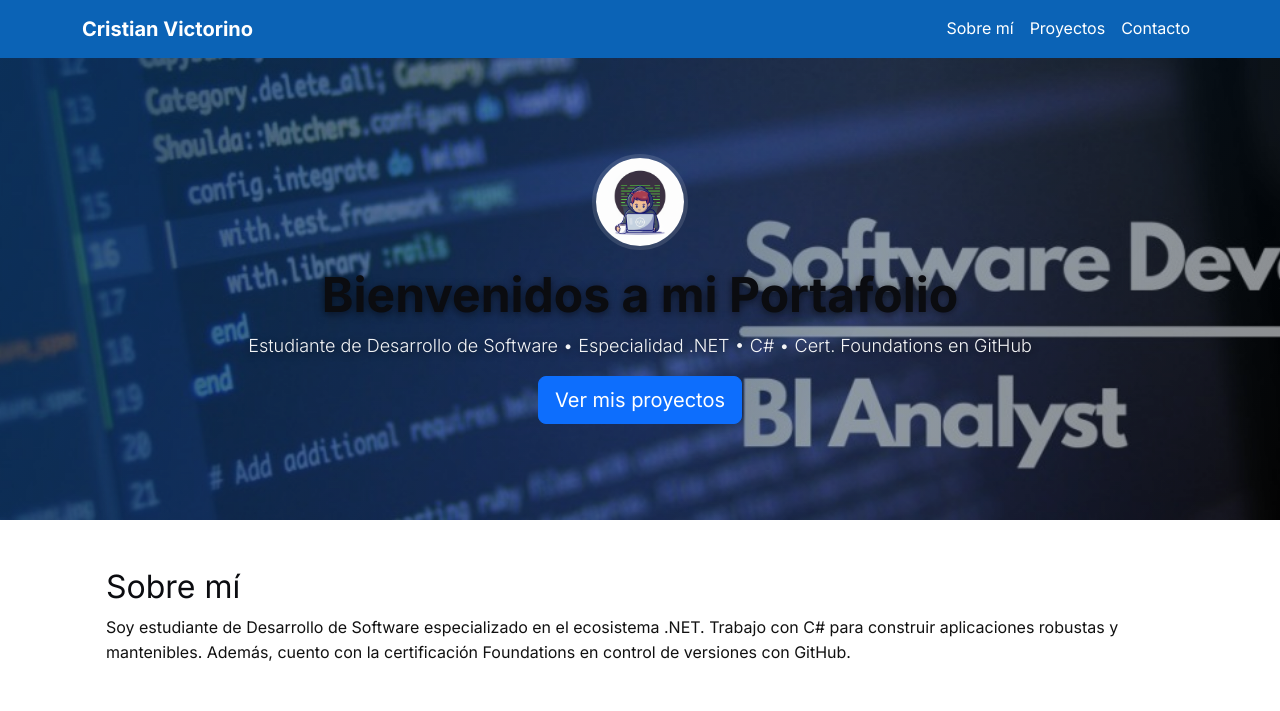
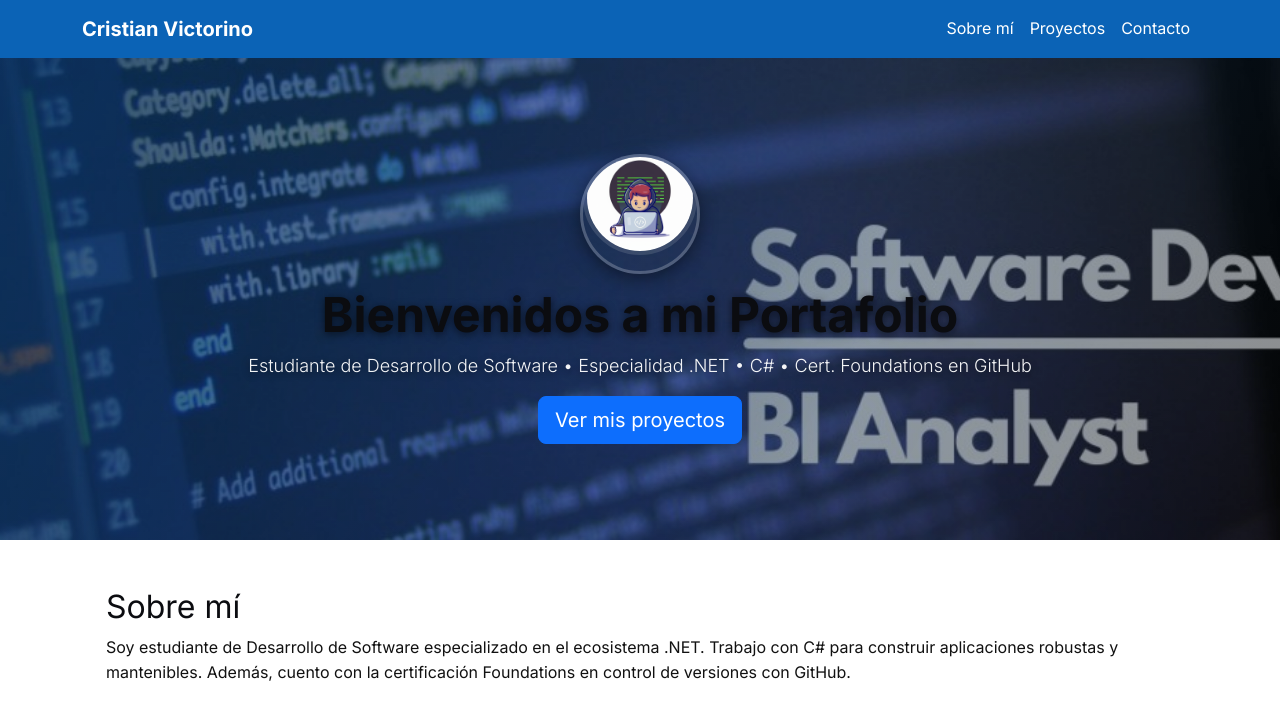
Before and after one commit to Crissv4/Cristian-Portafolio, a plain HTML site: page index.html in a window 1280 px wide. Shown: the top 711 px of the page. Drawn offline with nearby package versions, Linux system fonts and the light colour scheme.

Commit message:
Add avatar styles for hero section
Added styles for centered avatar within a circular container.

```diff
--- a/styles.css
+++ b/styles.css
@@ -75,3 +75,39 @@ footer{background:#f8f9fa;padding:1rem 0}
 /* Responsive */
 @media (max-width:991px){.hero{padding:5rem 1.5rem}}
 @media (max-width:575px){.hero{padding:4rem 1rem}.avatar{width:72px;height:72px}}
+
+/* Avatar centrado dentro de un círculo en el hero */
+.avatar-wrap{
+  position: relative;
+  width: 120px;        /* tamaño del círculo (ajusta si quieres) */
+  height: 120px;
+  border-radius: 50%;
+  border: 3px solid rgba(255,255,255,0.22);
+  box-shadow: 0 4px 18px rgba(0,0,0,0.45);
+  overflow: hidden;
+  display: flex;
+  align-items: center;
+  justify-content: center;
+  margin: 0 auto 0.75rem; /* centra horizontalmente dentro del contenedor */
+  z-index: 3;
+  background: rgba(255,255,255,0.02);
+}
+
+/* imagen dentro del círculo */
+.avatar{
+  width: 100%;
+  height: 100%;
+  object-fit: cover;
+  display: block;
+}
+
+/* pequeño ajuste vertical para encajar con tu maqueta */
+.avatar-center{
+  transform: translateY(-8px);
+}
+
+/* responsive: reduce tamaño en pantallas pequeñas */
+@media (max-width:575px){
+  .avatar-wrap{ width: 88px; height: 88px; }
+  .avatar-center{ transform: translateY(-5px); }
+}
```
